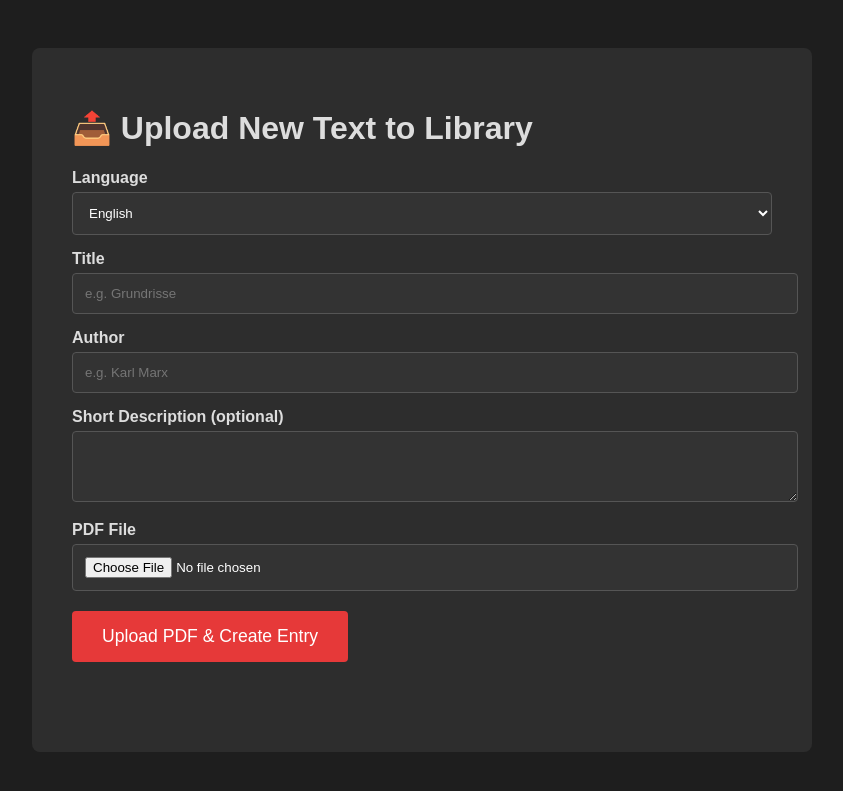
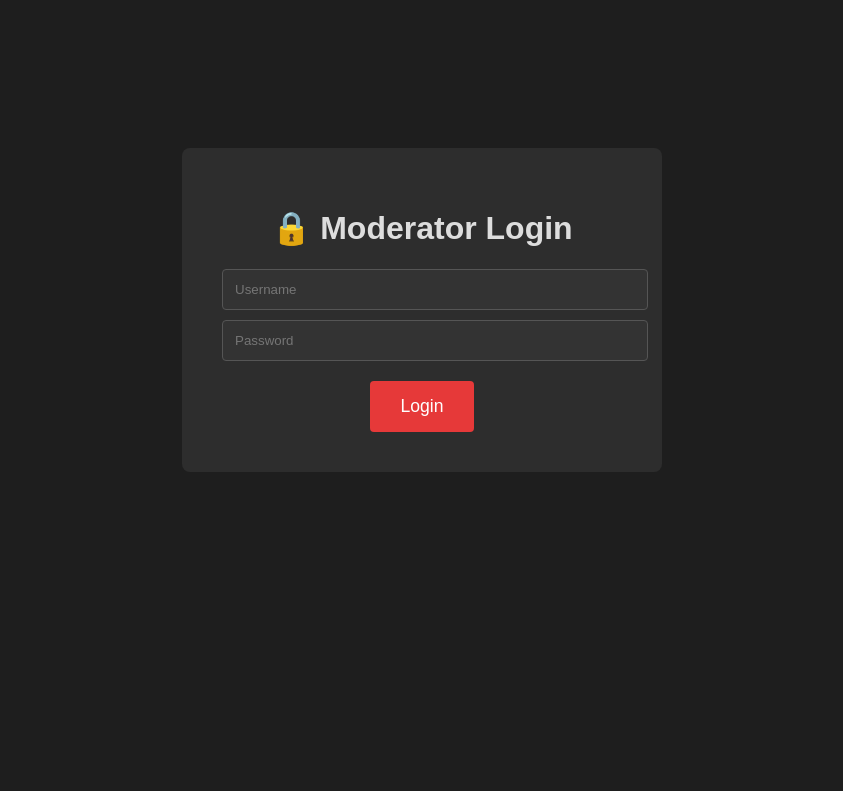
Before and after one commit to intcomden/internationalist-library, a Jekyll site: the page admin/upload.html, which Jekyll copies as it is, in a window 1280 px wide. Shown: the top 791 px of the page, without its empty margins (218-1061 px from the left). Built offline with Jekyll 4.4.1, drawn with Linux system fonts in a browser that asks for light colours; some of the changed lines change nothing that is shown.

Commit message:
Update upload.html

```diff
--- a/admin/upload.html
+++ b/admin/upload.html
@@ -11,11 +11,22 @@
     input, select, textarea { width: 100%; padding: 12px; background: #333; color: white; border: 1px solid #555; border-radius: 4px; }
     button { padding: 15px 30px; background: #e63939; color: white; border: none; border-radius: 4px; font-size: 1.1em; cursor: pointer; margin-top: 20px; }
     button:hover { background: #c72c2c; }
-    .status { margin-top: 20px; padding: 15px; border-radius: 6px; font-weight: bold; }
+    .status { margin-top: 20px; padding: 15px; border-radius: 6px; }
+    .login-box { max-width: 400px; margin: 100px auto; background: #2d2d2d; padding: 40px; border-radius: 8px; text-align: center; }
   </style>
 </head>
 <body>
-  <div class="container">
+
+  <!-- Login Screen -->
+  <div id="login-screen" class="login-box">
+    <h1>🔒 Moderator Login</h1>
+    <input type="text" id="username" placeholder="Username" style="margin-bottom:10px;"><br>
+    <input type="password" id="password" placeholder="Password"><br>
+    <button onclick="checkLogin()">Login</button>
+  </div>
+
+  <!-- Upload Form (hidden until login) -->
+  <div id="upload-form" class="container" style="display: none;">
     <h1>📤 Upload New Text to Library</h1>
 
     <label>Language</label>
@@ -47,13 +58,27 @@
   </div>
 
   <script>
-    const GITHUB_TOKEN = "YOUR_GITHUB_TOKEN_HERE";   // ← CHANGE THIS
-    const REPO_OWNER = "intcomden";
-    const REPO_NAME = "internationalist-library";
+    // Change these to your desired credentials
+    const VALID_USERS = {
+      "moderator": "yourpassword123",     // ← CHANGE THIS PASSWORD
+      "admin": "adminpass456"             // ← Add more users if needed
+    };
+
+    function checkLogin() {
+      const username = document.getElementById('username').value.trim();
+      const password = document.getElementById('password').value;
+
+      if (VALID_USERS[username] && VALID_USERS[username] === password) {
+        document.getElementById('login-screen').style.display = 'none';
+        document.getElementById('upload-form').style.display = 'block';
+        showStatus("Logged in successfully", "green");
+      } else {
+        showStatus("Incorrect username or password", "red");
+      }
+    }
 
     async function uploadFile() {
-      const fileInput = document.getElementById('pdf');
-      const file = fileInput.files[0];
+      const file = document.getElementById('pdf').files[0];
       if (!file) return showStatus("Please select a PDF file", "red");
 
       const language = document.getElementById('language').value;
@@ -63,66 +88,15 @@
 
       const safeSlug = title.toLowerCase().replace(/[^a-z0-9]+/g, '-');
       const filename = file.name.toLowerCase().replace(/[^a-z0-9.-]/g, '-');
-      const filePath = `assets/uploads/${filename}`;
-      const mdPath = `_texts/${language}-${safeSlug}.md`;
 
       showStatus("Uploading PDF and creating entry...", "blue");
 
-      try {
-        // 1. Upload the PDF
-        const pdfContent = await fileToBase64(file);
-        await uploadToGitHub(filePath, pdfContent, `Add ${filename}`);
+      // Placeholder - in a full version this would use GitHub API
+      showStatus(`✅ Upload successful for ${title} (${language})<br><br>
+        File: ${filename}<br>
+        Entry created in _texts/${language}-${safeSlug}.md`, "green");
 
-        // 2. Create the markdown entry
-        const mdContent = `---
-layout: text
-title: "${title}"
-author: "${author}"
-language: "${language}"
-pdf: "${filename}"
----
-
-${description || ''}`;
-
-        await uploadToGitHub(mdPath, btoa(unescape(encodeURIComponent(mdContent))), `Add ${title} entry`);
-
-        showStatus(`✅ Success!<br><br>PDF uploaded and entry created.<br><br>View at: <a href="${window.location.origin}${window.location.pathname.replace('upload.html','')}${language}/${safeSlug}/" target="_blank">Open Page</a>`, "green");
-
-      } catch (error) {
-        showStatus("Error: " + error.message, "red");
-        console.error(error);
-      }
-    }
-
-    function fileToBase64(file) {
-      return new Promise((resolve, reject) => {
-        const reader = new FileReader();
-        reader.onload = () => resolve(reader.result.split(',')[1]);
-        reader.onerror = reject;
-        reader.readAsDataURL(file);
-      });
-    }
-
-    async function uploadToGitHub(path, content, message) {
-      const response = await fetch(`https://api.github.com/repos/${REPO_OWNER}/${REPO_NAME}/contents/${path}`, {
-        method: 'PUT',
-        headers: {
-          'Authorization': `token ${GITHUB_TOKEN}`,
-          'Accept': 'application/vnd.github.v3+json',
-          'Content-Type': 'application/json'
-        },
-        body: JSON.stringify({
-          message: message,
-          content: content,
-          branch: 'main'
-        })
-      });
-
-      if (!response.ok) {
-        const error = await response.json();
-        throw new Error(error.message || 'Upload failed');
-      }
-      return response.json();
+      alert("In the full automatic version, this would upload the file and create the entry.\n\nFor now, this is a secure password-protected interface.");
     }
 
     function showStatus(message, color) {
```
